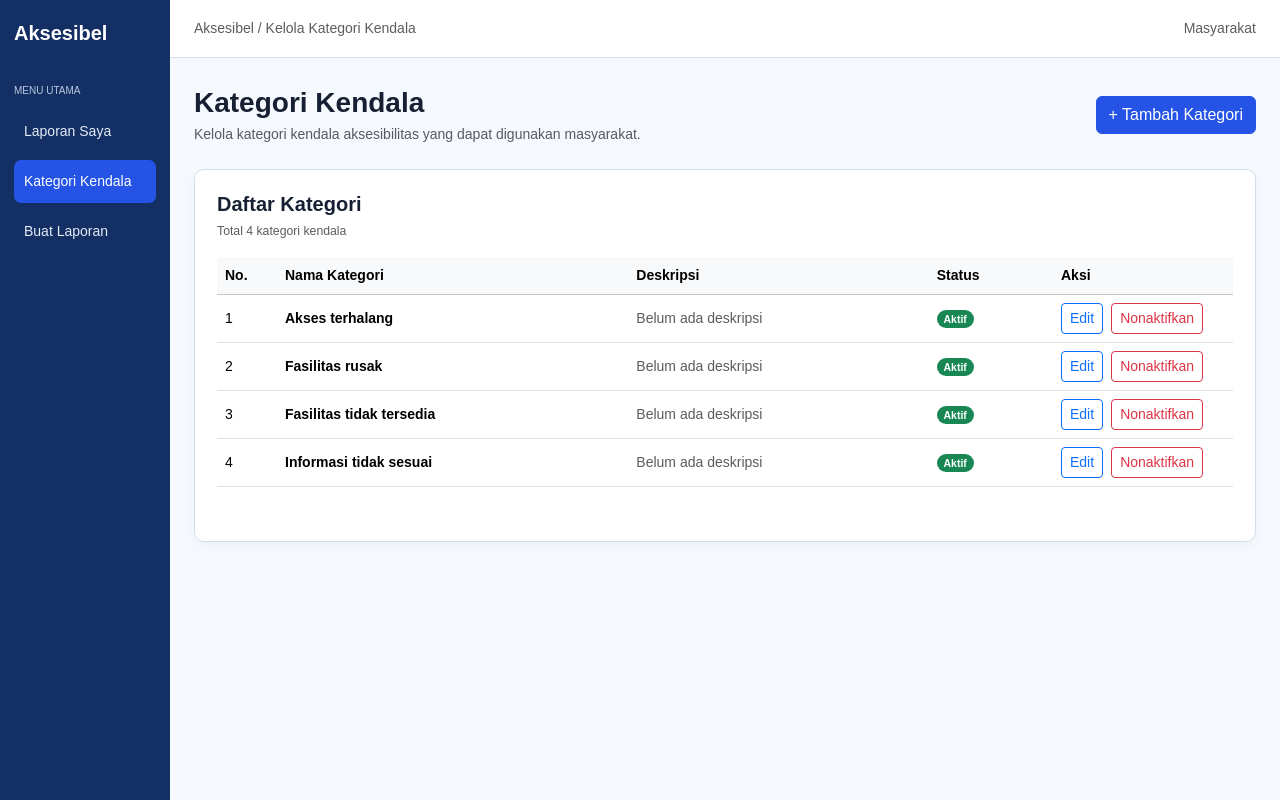
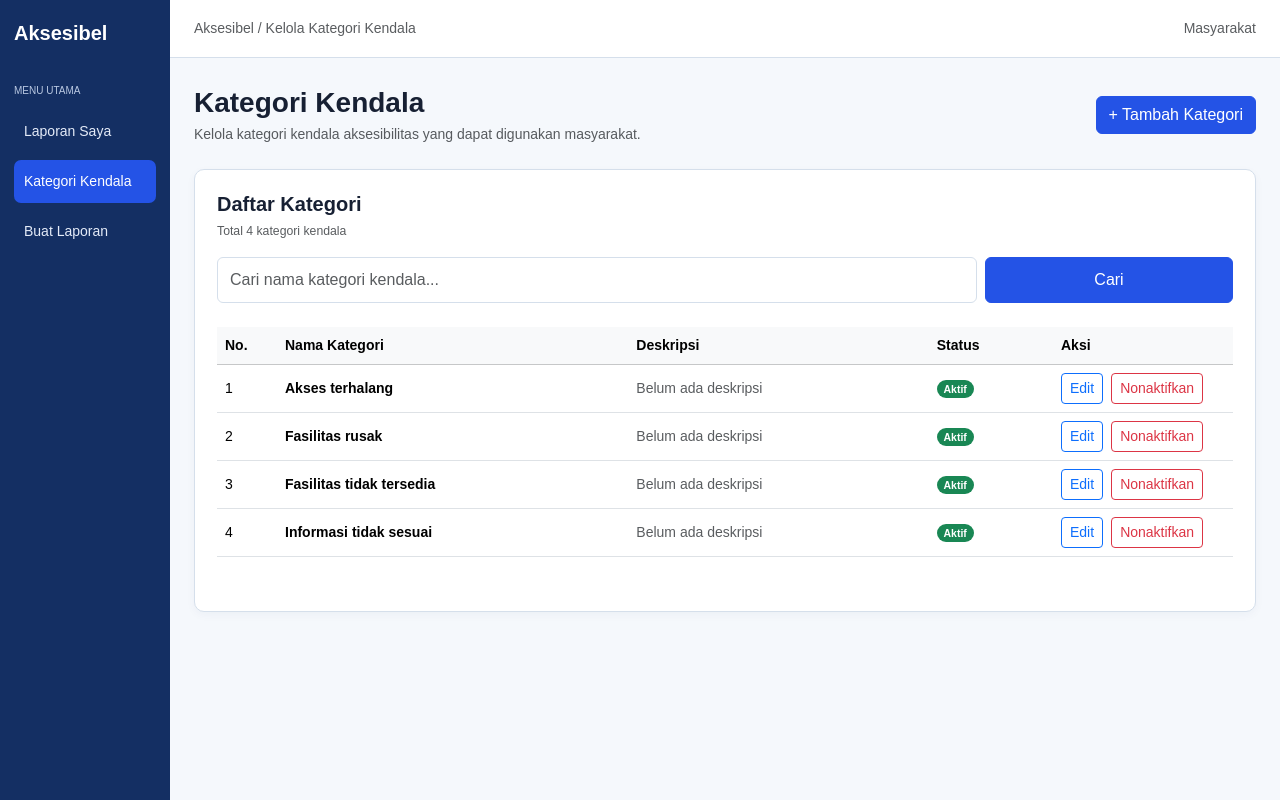
Before and after one commit to aksesibel/aksesibel, a Laravel app: page /issue-categories in a window 1280 px wide. Run offline with Laravel 12, Linux system fonts and the light colour scheme; data comes from the database, SQL or seed files in the repository.

Commit message:
menambahkan form pencarian pada halaman kategori

```diff
--- a/resources/views/issue-categories/index.blade.php
+++ b/resources/views/issue-categories/index.blade.php
@@ -45,6 +45,36 @@
                 </small>
             </div>
         </div>
+
+        <form action="{{ route('issue-categories.index') }}"
+            method="GET"
+            class="mb-4">
+
+            <div class="row g-2">
+                <div class="col-md-9">
+                    <input
+                        type="text"
+                        name="search"
+                        class="form-control"
+                        placeholder="Cari nama kategori kendala..."
+                        value="{{ $search }}"
+                    >
+                </div>
+
+                <div class="col-md-3 d-flex gap-2">
+                    <button type="submit" class="btn btn-primary flex-fill">
+                        Cari
+                    </button>
+
+                    @if($search !== '')
+                        <a href="{{ route('issue-categories.index') }}"
+                        class="btn btn-outline-secondary">
+                            Reset
+                        </a>
+                    @endif
+                </div>
+            </div>
+        </form>
 
         <div class="table-responsive">
             <table class="table align-middle">
```
